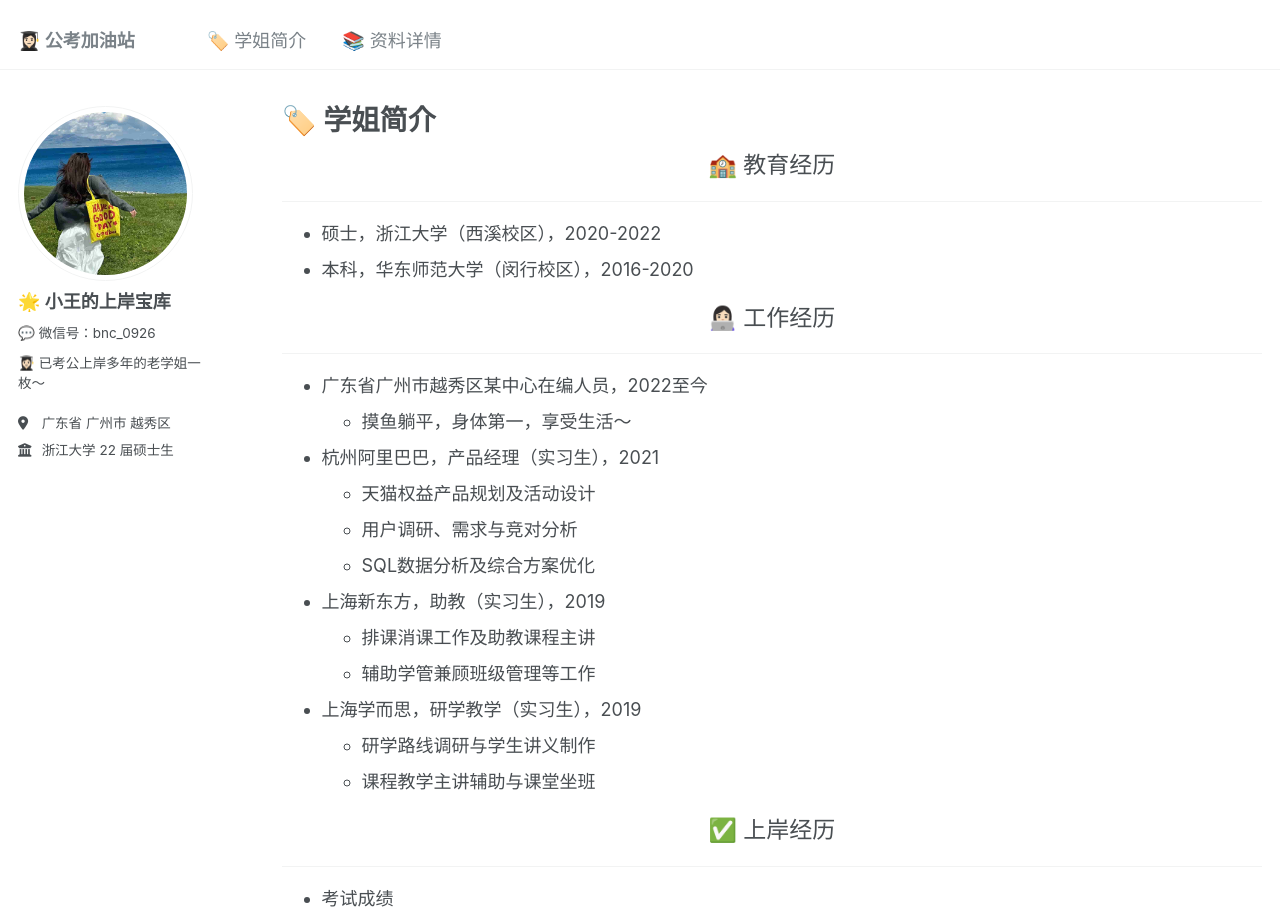
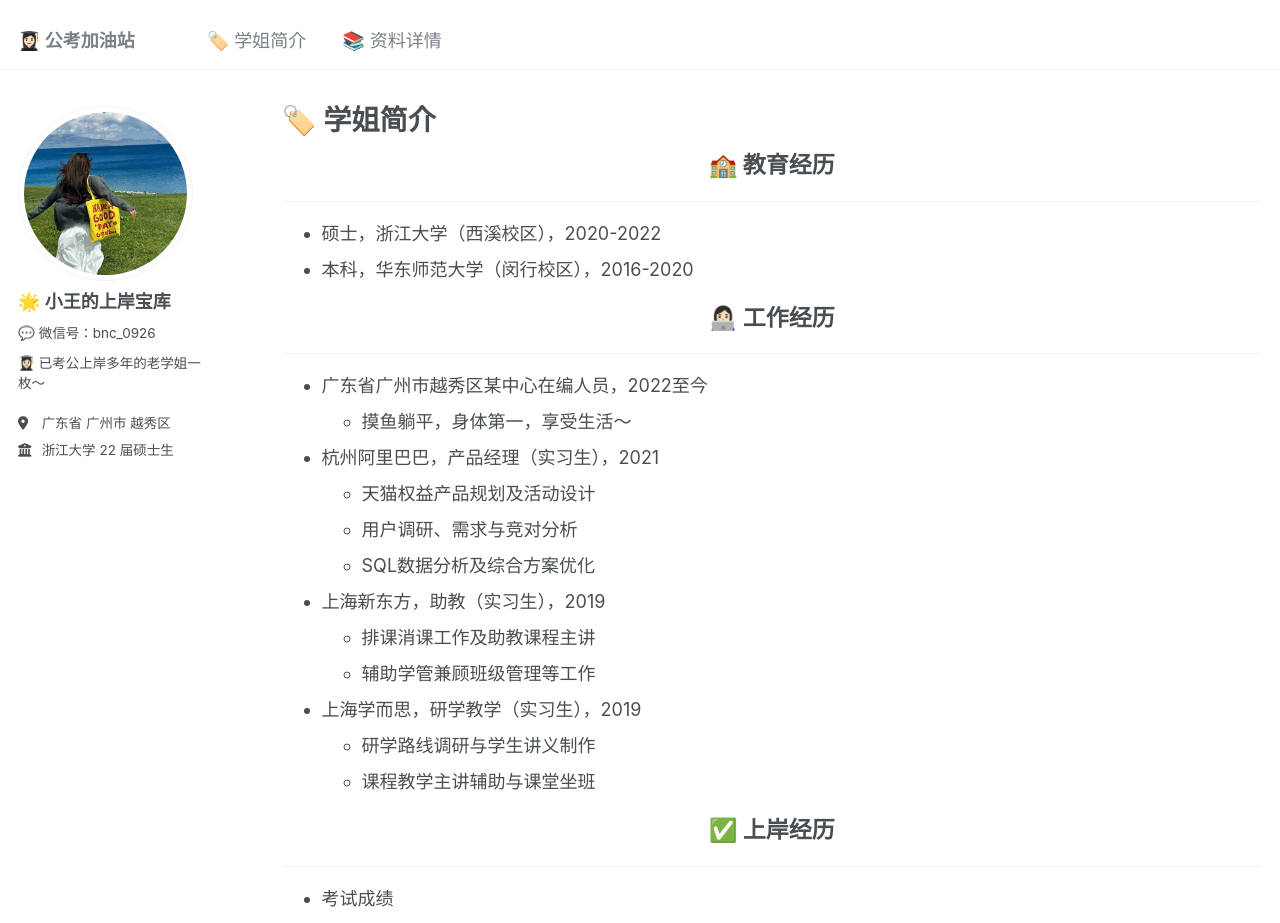
Before and after one commit to KnowledgeStoreVIP/GkStoreVIP.github.io, a Jekyll site: the page built from _pages/cv.md, in a window 1280 px wide and 1356 px high. Shown: the top 923 px of the window. Built offline with Jekyll 4.4.1, drawn with Linux system fonts in a browser that asks for light colours; comment, search, counter and statistics services are not loaded.

Commit message:
Update cv.md

```diff
--- a/_pages/cv.md
+++ b/_pages/cv.md
@@ -9,7 +9,7 @@
 
 {% include base_path %}
 
-<div style="text-align: center; font-size: 23px; ">
+<div style="text-align: center; font-size: 23px; font-weight: bold">
 🏫 教育经历
 </div>
 
@@ -17,7 +17,7 @@
 * 硕士，浙江大学（西溪校区），2020-2022
 * 本科，华东师范大学（闵行校区），2016-2020
 
-<div style="text-align: center; font-size: 23px;">
+<div style="text-align: center; font-size: 23px; font-weight: bold">
 👩🏻‍💻 工作经历
 </div>
 
@@ -38,7 +38,7 @@
   * 研学路线调研与学生讲义制作
   * 课程教学主讲辅助与课堂坐班
 
-<div style="text-align: center; font-size: 23px;">
+<div style="text-align: center; font-size: 23px; font-weight: bold">
 ✅ 上岸经历
 </div>
 
```
